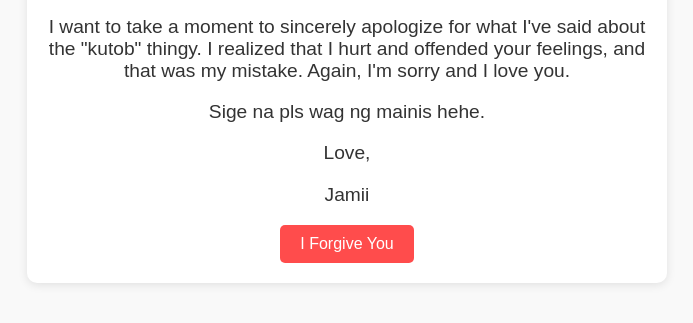
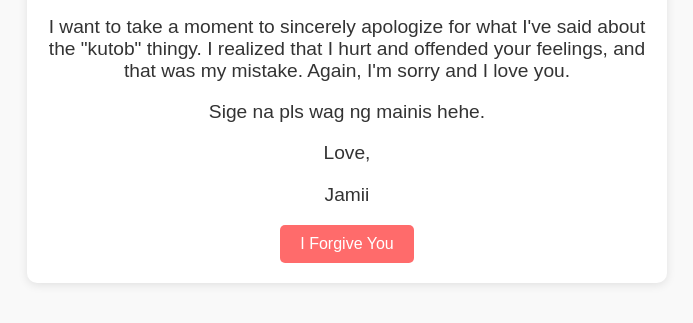
Before and after one commit to jvriv/sorry, a plain HTML site: page index.html in a window 1280 px wide. In both pictures the pointer is over the button "I Forgive You". Shown: the part 183-506 px from the top of the page, without its empty margins (293-986 px from the left). Drawn offline with Linux system fonts and the light colour scheme; a script that the page names is missing.

Commit message:
Add files via upload

```diff
--- a/style.css
+++ b/style.css
@@ -31,8 +31,10 @@ button {
     border-radius: 5px;
     cursor: pointer;
     font-size: 1em;
+
 }
 
 button:hover {
-    background-color: #ff4c4c;
+    background-color: rgba(255, 0, 0, 0.1)
+    transition: background-color 0.3s ease;
 }
```
